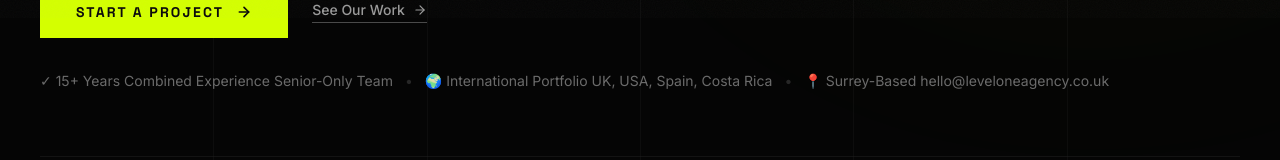
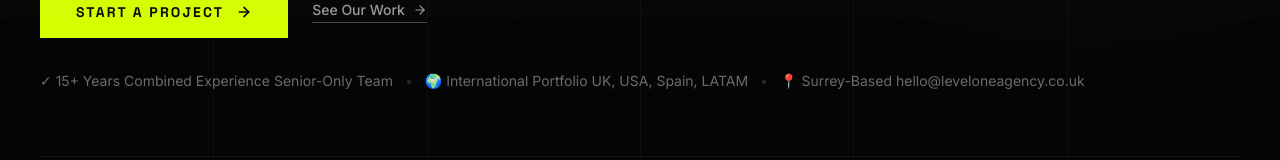
Before and after one commit to cristborrero/levelone-agency-v3, a Next.js app: page / in a window 1280 px wide. Shown: the part 782-942 px from the top of the page. Built offline with nearby package versions, Linux system fonts and the light colour scheme; no server answers.

Commit message:
chore: update territory from Costa Rica to LATAM in hero section

```diff
--- a/src/components/home/HeroSection.tsx
+++ b/src/components/home/HeroSection.tsx
@@ -170,7 +170,7 @@ export function HeroSection() {
         >
           <span>✓ 15+ Years Combined Experience <span className="hidden sm:inline lg:hidden">•</span> Senior-Only Team</span>
           <span className="hidden px-3 text-brand-grey-700/50 lg:inline">•</span>
-          <span>🌍 International Portfolio <span className="hidden sm:inline lg:hidden">•</span> UK, USA, Spain, Costa Rica</span>
+          <span>🌍 International Portfolio <span className="hidden sm:inline lg:hidden">•</span> UK, USA, Spain, LATAM</span>
           <span className="hidden px-3 text-brand-grey-700/50 lg:inline">•</span>
           <span>📍 Surrey-Based <span className="hidden sm:inline lg:hidden">•</span> hello@leveloneagency.co.uk</span>
         </motion.div>
```
